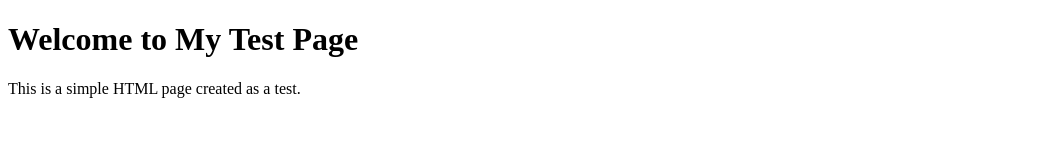
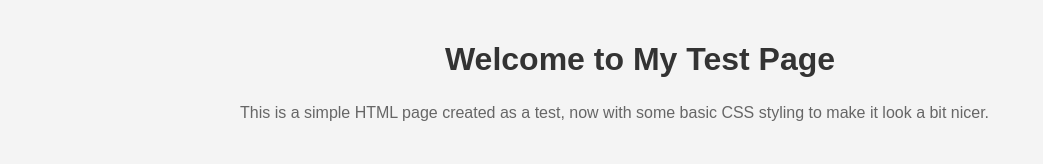
Before and after one commit to MaxPnti/page-test, a plain HTML site: page index.html in a window 1280 px wide. Shown: the whole page, without its empty margins (0-1043 px from the left). Drawn offline with Linux system fonts and the light colour scheme.

Commit message:
Add CSS styling to the page

```diff
--- a/index.html
+++ b/index.html
@@ -3,9 +3,26 @@
 <head>
     <meta charset="UTF-8">
     <title>My Test Page</title>
+    <style>
+        body {
+            font-family: Arial, sans-serif;
+            max-width: 800px;
+            margin: 0 auto;
+            padding: 20px;
+            background-color: #f4f4f4;
+        }
+        h1 {
+            color: #333;
+            text-align: center;
+        }
+        p {
+            line-height: 1.6;
+            color: #666;
+        }
+    </style>
 </head>
 <body>
     <h1>Welcome to My Test Page</h1>
-    <p>This is a simple HTML page created as a test.</p>
+    <p>This is a simple HTML page created as a test, now with some basic CSS styling to make it look a bit nicer.</p>
 </body>
 </html>
```
